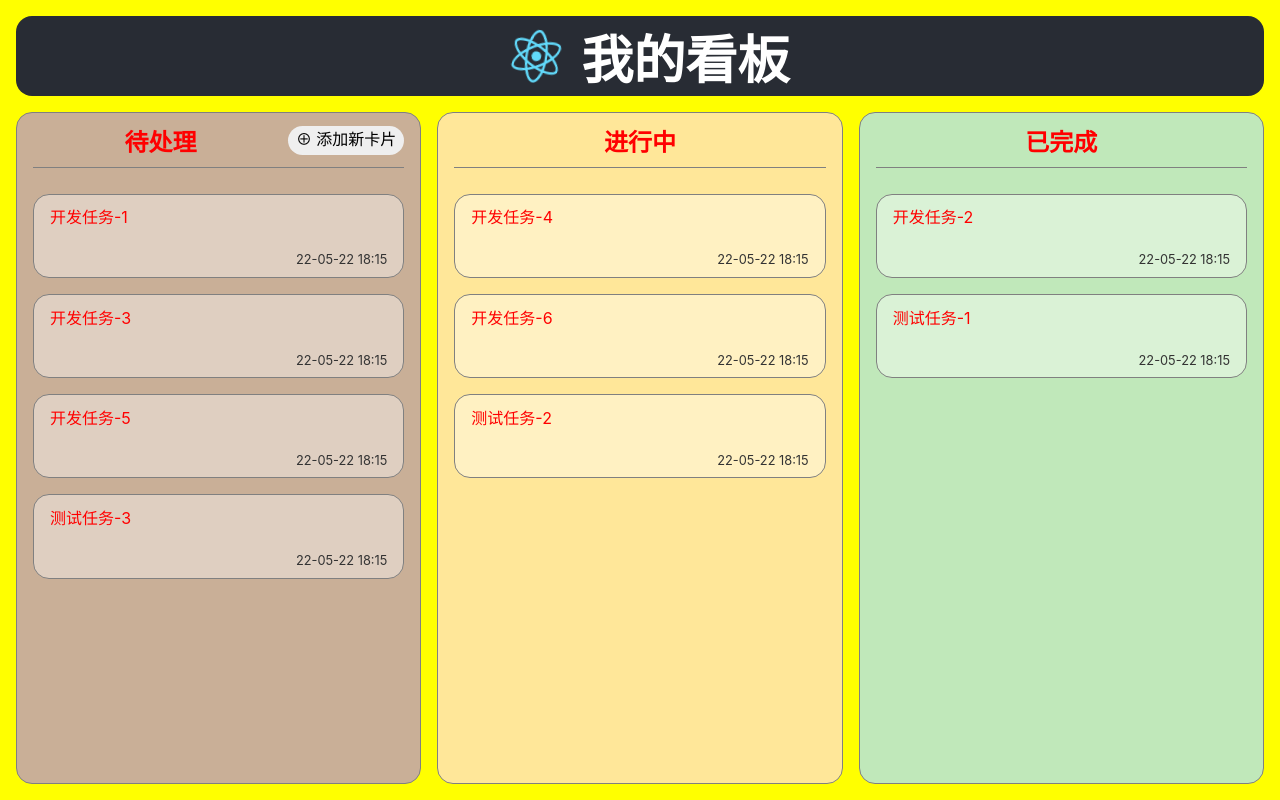
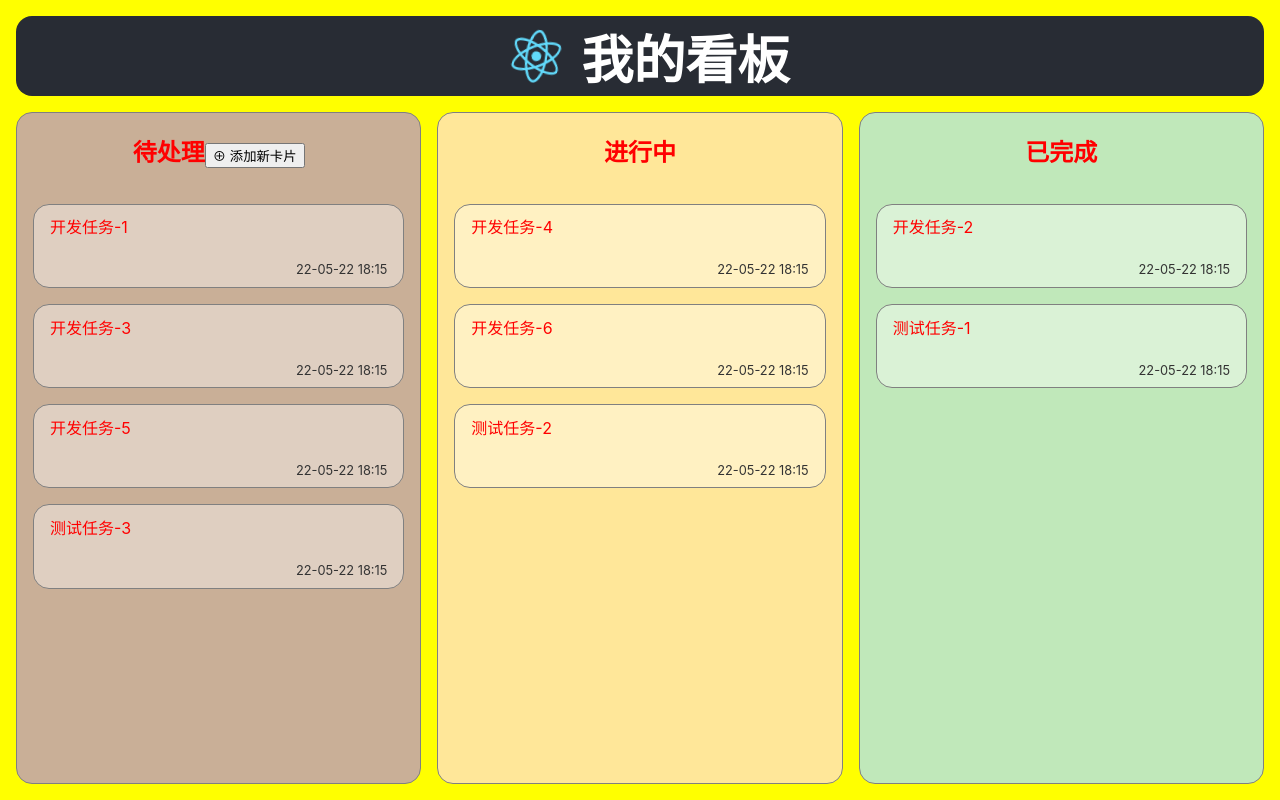
Before and after one commit to vgloomus/kanban, a React (Create React App) app: page / in a window 1280 px wide. Built offline with nearby package versions, Linux system fonts and the light colour scheme.

Commit message:
拆分组件形成组件层级结构

```diff
--- a/src/App.tsx
+++ b/src/App.tsx
@@ -1,6 +1,6 @@
 import React, { useState } from "react";
 
-import "./App.css";
+import "./App.scss";
 import logo from "./logo.svg";
 
 interface Card {
@@ -72,44 +72,54 @@ const App: React.FC = () => {
     setShowAdd(false);
   };
 
+  const KanBanBoard = ({ children }) => (
+    <main className="kanban-board">{children}</main>
+  );
+
+  const KanBanColumn = ({ children, className, title }) => {
+    const combinedClassName = `kanban-column ${className}`;
+    return (
+      <section className={combinedClassName}>
+        <h1>{title}</h1>
+        <ul>{children}</ul>
+      </section>
+    );
+  };
+
   return (
     <div className="App">
       <header className="App-header">
         <h1>我的看板</h1>
         <img src={logo} className="App-logo" alt="logo" />
       </header>
-      <main className="kanban-board">
-        <section className="kanban-column column-todo">
-          <h2>
+      <KanBanBoard>
+        <KanBanColumn
+          className={"column-todo"}
+          title={
+            <>
               待处理
               <button onClick={() => setShowAdd(!showAdd)}>
                 &#8853; 添加新卡片
               </button>
-          </h2>
-          <ul>
+            </>
+          }
+        >
           {showAdd && <KanbanNewCard onSubmit={handleSubmit} />}
           {todoList.map((card, index) => (
             <KanbanCard key={index} {...card} />
           ))}
-          </ul>
-        </section>
-        <section className="kanban-column column-ongoing">
-          <h2>进行中</h2>
-          <ul>
+        </KanBanColumn>
+        <KanBanColumn className={"column-ongoing"} title={"进行中"}>
           {ongoingList.map((card, index) => (
             <KanbanCard key={index} {...card} />
           ))}
-          </ul>
-        </section>
-        <section className="kanban-column column-done">
-          <h2>已完成</h2>
-          <ul>
+        </KanBanColumn>
+        <KanBanColumn className={"column-done"} title={"已完成"}>
           {doneList.map((card, index) => (
             <KanbanCard key={index} {...card} />
           ))}
-          </ul>
-        </section>
-      </main>
+        </KanBanColumn>
+      </KanBanBoard>
     </div>
   );
 };
```
Lines whose indentation alone changed are shown as unchanged.
